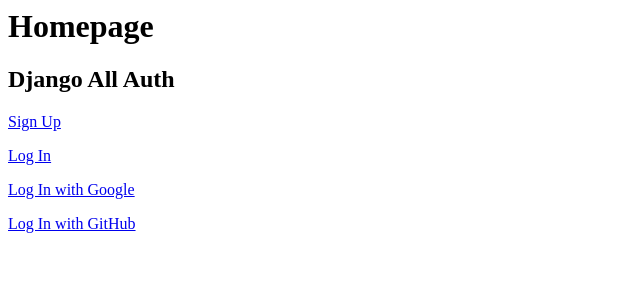
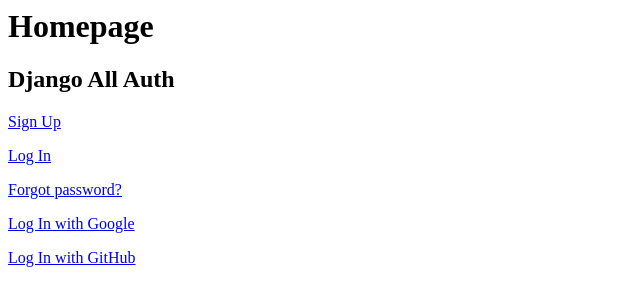
Before and after one commit to sergiy-chumachenko/all-auth, a Django app: page / in a window 1280 px wide. Shown: the top 306 px of the page, without its empty margins (0-640 px from the left). Run offline with Django 3.2, Linux system fonts and the light colour scheme; some libraries are stand-ins or nearby versions.

Commit message:
[ADD] Reset Password & Change Password functionality has been added

```diff
--- a/all_auth/settings.py
+++ b/all_auth/settings.py
@@ -149,3 +149,7 @@
 # https://docs.djangoproject.com/en/2.2/howto/static-files/
 
 STATIC_URL = '/static/'
+
+
+EMAIL_BACKEND = "django.core.mail.backends.filebased.EmailBackend"
+EMAIL_FILE_PATH = os.path.join(BASE_DIR, "sent_emails")
--- a/templates/home.html
+++ b/templates/home.html
@@ -5,9 +5,15 @@
 {% if user.is_authenticated %}
     <p>Hi {{ user.username }}!</p>
     <p><a href="{% url 'account_logout' %}">Logout</a></p>
+    {% if user.password %}
+        <p><a href="{% url 'account_change_password' %}">Change password</a></p>
+    {% else %}
+        <p><a href="{% url 'account_set_password' %}">Set password</a></p>
+    {% endif %}
 {% else %}
     <p><a href="{% url 'account_signup' %}">Sign Up</a></p>
     <p><a href="{% url 'account_login' %}">Log In</a></p>
+    <p><a href="{% url 'account_reset_password' %}">Forgot password?</a></p>
     <p><a href="{% provider_login_url 'google' %}">Log In with Google</a></p>
     <p><a href="{% provider_login_url 'github' %}">Log In with GitHub</a></p>
 
```
Also changed, not shown: 1 other file.
